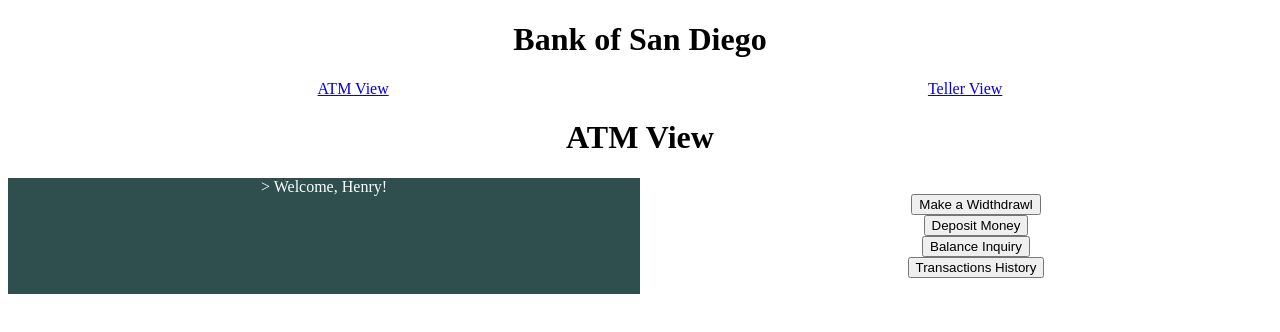
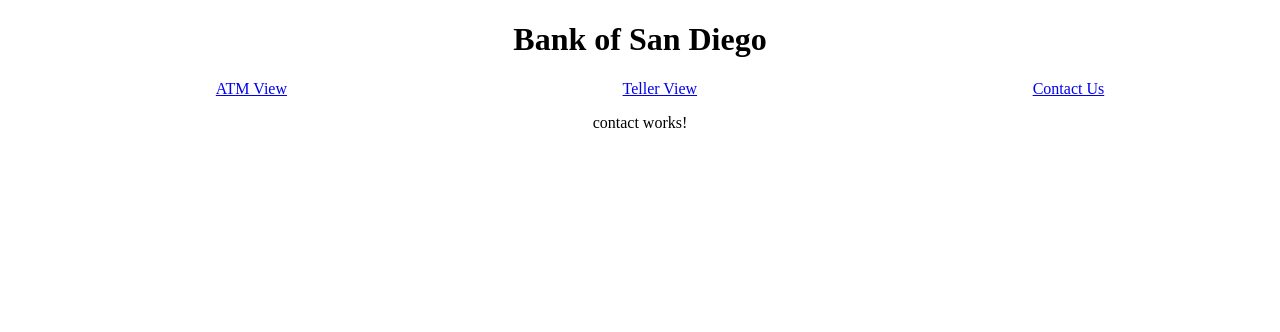
Before and after one commit to SoftStackFactory/angular-bank-app, an Angular app: page /contact in a window 1280 px wide. Before the commit this address led to /atm. Shown: the top 332 px of the page. Built offline with nearby package versions, Linux system fonts and the light colour scheme.

Commit message:
Complete step 1.b: add contact component and include in routing/nav

```diff
--- a/src/app/app.module.ts
+++ b/src/app/app.module.ts
@@ -7,13 +7,15 @@
 
 import { routes } from './app.router';
 import { NavComponent } from './nav/nav.component';
+import { ContactComponent } from './contact/contact.component';
 
 @NgModule({
   declarations: [
     AppComponent,
     AtmComponent,
     TellerComponent,
-    NavComponent
+    NavComponent,
+    ContactComponent
   ],
   imports: [
     BrowserModule,
--- a/src/app/app.router.ts
+++ b/src/app/app.router.ts
@@ -3,11 +3,13 @@
 import { AppComponent } from './app.component';
 import { AtmComponent } from './atm/atm.component';
 import { TellerComponent } from './teller/teller.component';
+import { ContactComponent } from './contact/contact.component';
 
 export const router: Routes = [
   { path: '', redirectTo: 'atm', pathMatch: 'full' }, //reroute to atm if no path is provided
   { path: 'atm', component: AtmComponent }, // display AtmComponent for the atm path
   { path: 'teller', component: TellerComponent }, // display TellerComponent for the teller path
+  { path: 'contact', component: ContactComponent },  // display ContactComponent for the contact path
   { path: '**', redirectTo: 'atm', pathMatch: 'full' } // reroute to atm path for any path no listed above
 ];
 
--- /dev/null
+++ b/src/app/contact/contact.component.html
@@ -0,0 +1,3 @@
+<p>
+  contact works!
+</p>
--- /dev/null
+++ b/src/app/contact/contact.component.ts
@@ -0,0 +1,15 @@
+import { Component, OnInit } from '@angular/core';
+
+@Component({
+  selector: 'app-contact',
+  templateUrl: './contact.component.html',
+  styleUrls: ['./contact.component.css']
+})
+export class ContactComponent implements OnInit {
+
+  constructor() { }
+
+  ngOnInit() {
+  }
+
+}
--- a/src/app/nav/nav.component.html
+++ b/src/app/nav/nav.component.html
@@ -1,6 +1,5 @@
 <!-- add the path such as "/atm" to the routerLink so that when the link is pressed it will update the
 url to the correct path. -->
-
 
 <ul class="nav">
   <li>
@@ -9,4 +8,7 @@
   <li>
     <a routerLink="/teller">Teller View</a>
   </li>
+  <li>
+    <a routerLink="/contact">Contact Us</a>
+  </li>
 </ul>
```
Also changed, not shown: src/app/contact/contact.component.css (added), 1 other file (tests, documents, lock files or other folders).
